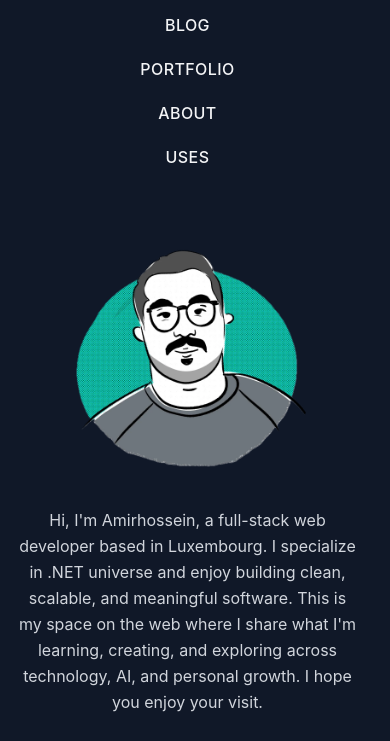
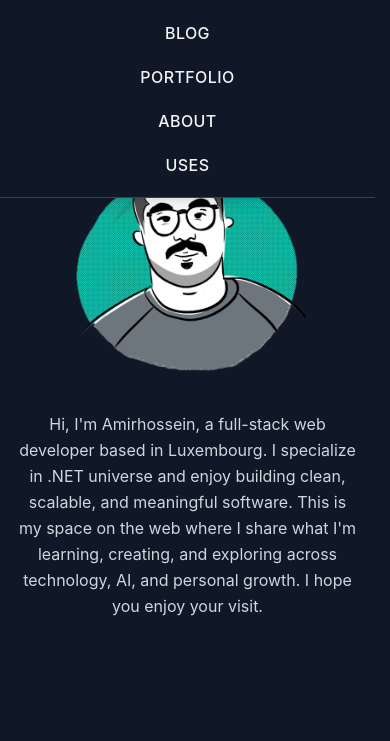
Before and after one commit to amirdaraee/amirdaraee.github.io, an Astro site in the folder astro-blog/: page / in a window 390 px wide. Both pictures are taken after a click on the button "Open main menu". Shown: the part 51-792 px from the top of the page. Built offline with nearby package versions, Linux system fonts and the light colour scheme; Astro itself is replaced by a stand-in of ours; a web font is replaced by a local one.

Commit message:
fix: overlay the mobile menu instead of pushing page content down

```diff
--- a/astro-blog/src/components/Header.astro
+++ b/astro-blog/src/components/Header.astro
@@ -9,7 +9,7 @@ const base = import.meta.env.BASE_URL;
 const navLinks = NAV_ITEMS.filter(item => item.href !== '/');
 ---
 
-<header class="bg-white dark:bg-gray-900 w-full z-50 py-2 transition-colors duration-200">
+<header class="relative bg-white dark:bg-gray-900 w-full z-50 py-2 transition-colors duration-200">
   <!-- Skip to main content link for accessibility -->
   <a href="#main-content" class="skip-to-content">
     Skip to main content
@@ -57,8 +57,8 @@ const navLinks = NAV_ITEMS.filter(item => item.href !== '/');
       </div>
     </nav>
 
-    <!-- Mobile menu (hidden by default) -->
-    <div class="hidden md:hidden" id="mobile-menu">
+    <!-- Mobile menu (hidden by default); overlays the page instead of pushing content down -->
+    <div class="hidden md:hidden absolute left-0 right-0 top-full z-50 bg-white dark:bg-gray-900 border-b border-gray-200 dark:border-gray-700 shadow-lg transition-colors duration-200" id="mobile-menu">
       <div class="px-2 pt-2 pb-3 space-y-1 text-center">
         {navLinks.map(item => (
           <a href={`${base}${item.href.replace(/^\//, "")}`} class="block px-3 py-2 text-gray-900 hover:text-gray-600 dark:text-gray-100 dark:hover:text-gray-400 font-medium uppercase tracking-wide transition-colors duration-200">{item.label}</a>
```
